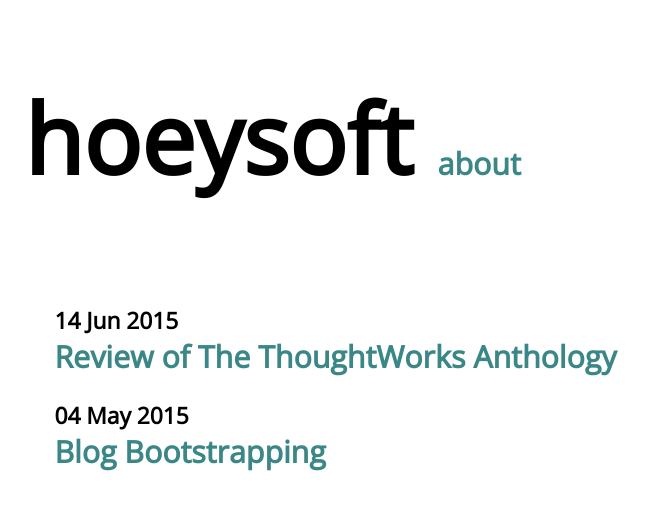
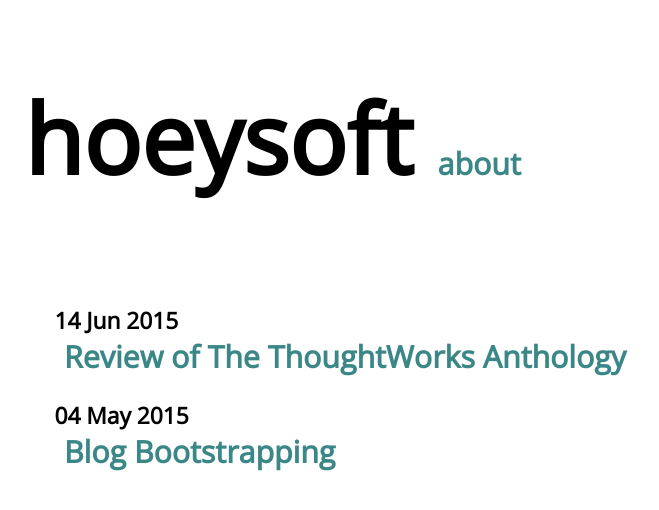
Before and after one commit to hoeysoft/hoeysoft.github.io, a Jekyll site: the page built from index.html, in a window 1280 px wide. Shown: the top 510 px of the page, without its empty margins (136-795 px from the left). Built offline with Jekyll 4.4.1, drawn with Linux system fonts in a browser that asks for light colours; nearby versions of some CDN libraries.

Commit message:
post list slightly modified

```diff
--- a/css/default.scss
+++ b/css/default.scss
@@ -124,6 +124,7 @@
         }
 
         .post-title {
+            padding-left: $P6;
             font-size: $F4;
         }
     }
```
